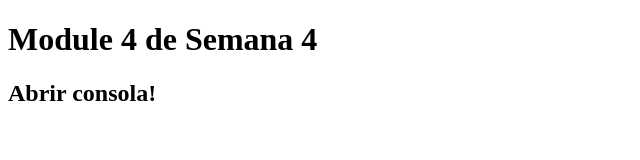
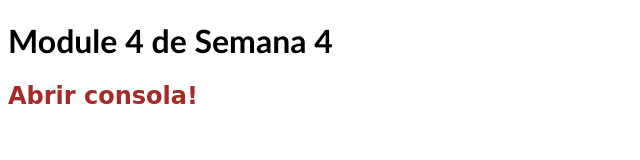
Before and after one commit to UlinElvia/week-four-6a, a plain HTML site: page index.html in a window 1280 px wide. Shown: the whole page, without its empty margins (0-640 px from the left). Drawn offline with Linux system fonts and the light colour scheme.

Commit message:
Agregue archivos

```diff
--- a/index.html
+++ b/index.html
@@ -8,7 +8,7 @@
   <script src="js/script.js"></script>
 </head>
 <body>
-  <h1>Module 4 de Semana 4</h1>
-  <h2>Abrir consola!</h2>
+  <h1 style="font-family: calibri;">Module 4 de Semana 4</h1>
+  <h2 style="color: brown; font-family: cursive;">Abrir consola!</h2>
 </body>
 </html>
```
